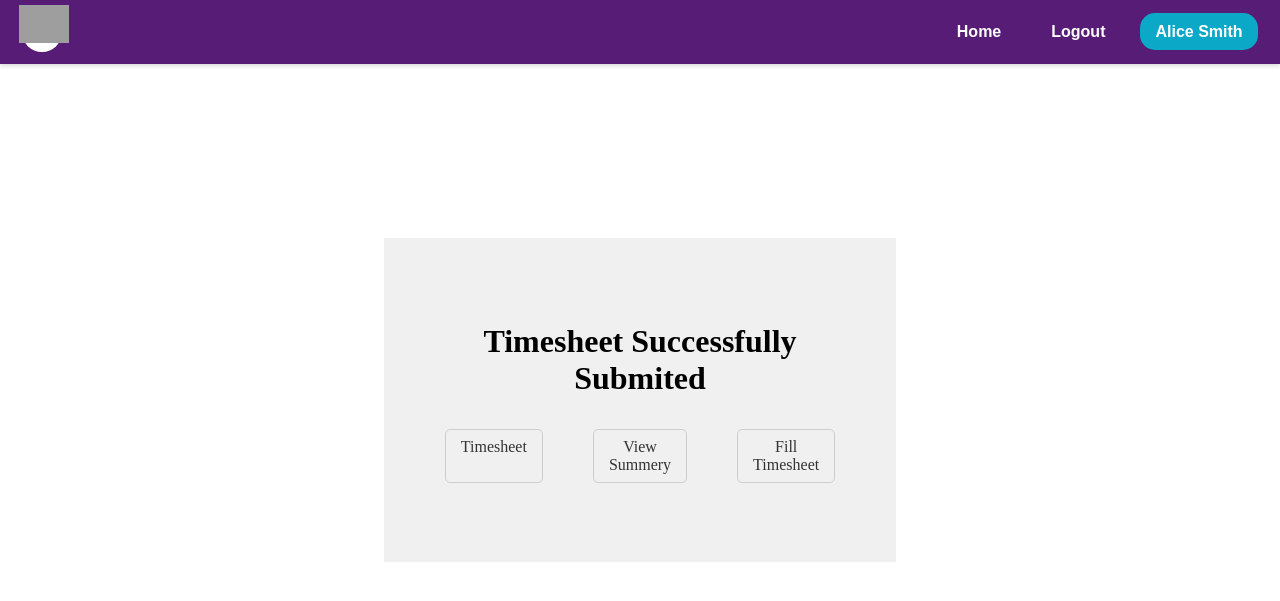
After one commit to Rutiktorambe/Boss-App, a Flask app: page /success in a window 1280 px wide. The commit adds this page. Shown: the top 601 px of the page. Run offline with Flask 2, Linux system fonts and the light colour scheme; a user stored in the database is signed in; data comes from the database, SQL or seed files in the repository; grey boxes are pictures that could not be loaded.

Commit message:
sucessPage

```diff
--- a/app.py
+++ b/app.py
@@ -196,13 +196,6 @@ def next_week():
 
 
 
-
-
-
-
-
-
-
 # # Route for home page (protected)
 # @app.route('/error')
 # def error():
@@ -224,6 +217,16 @@ def next_week():
 
 
 
+@app.route('/success')
+def success():
+    if 'EMPID' not in session:
+        return redirect(url_for('login'))
+
+    emp = Employee.query.filter_by(EMPID=session['EMPID']).first()
+    return render_template('success/success.html',emp=emp,)
+
+
+
 if __name__ == '__main__':
     with app.app_context():
         db.create_all()
--- /dev/null
+++ b/static/css/success/success.css
@@ -0,0 +1,45 @@
+.success-box {
+    position: absolute;
+    top: 50%;
+    left: 50%;
+    transform: translate(-50%, -50%);
+    padding: 5%;
+    display: flex;
+    flex-direction: column;
+    text-align: center;
+    background-color: #f0f0f0;
+    align-content: center;
+    justify-content: center;
+    max-width: 30%;
+  }
+
+  .ts-nav-container {
+    margin-bottom: 5px;
+    display: flex;
+    justify-content: center;
+    align-items: center;
+    padding: 10px 20px;
+    background-color: #f0f0f0;
+  }
+
+  .ts-nav-center {
+    display: flex;
+  }
+
+  .ts-nav-link {
+    text-align: center;
+    justify-content: center;
+    margin: 0 25px; /* Increased gap between links */
+    text-decoration: none;
+    color: #333;
+    border: 1px solid #ccc; /* Add a light gray border */
+    padding: 8px 15px; /* Add some padding to the links */
+    border-radius: 5px; /* Add rounded corners to the links */
+  }
+
+  .ts-nav-link:hover {
+    color: floralwhite;
+    background-color: #333;
+    border: 1px solid #ccc;
+    border-radius: 5px; /* Add rounded corners to the links */
+  }
--- /dev/null
+++ b/templates/success/success.html
@@ -0,0 +1,27 @@
+<!DOCTYPE html>
+<html lang="en">
+  <head>
+    <meta charset="UTF-8" />
+    <meta name="viewport" content="width=device-width, initial-scale=1.0" />
+    <title>Document</title>
+    <link
+      rel="stylesheet"
+      href="{{ url_for('static', filename='css/success/success.css') }}"
+    />
+  </head>
+  <body>
+    {% include 'navbar/navbar.html' %}
+    <div class="success-box">
+      <div class="success-heading">
+        <h1>Timesheet Successfully Submited</h1>
+      </div>
+      <nav class="ts-nav-container">
+        <div class="ts-nav-center">
+          <a href="/timesheet" class="ts-nav-link">Timesheet</a>
+          <a href="/timesheet/summary" class="ts-nav-link">View Summery</a>
+          <a href="/timesheet/fill" class="ts-nav-link">Fill Timesheet</a>
+        </div>
+      </nav>
+    </div>
+  </body>
+</html>
```
Also changed, not shown: templates/fill_timesheet.html (+17 -53 lines).
